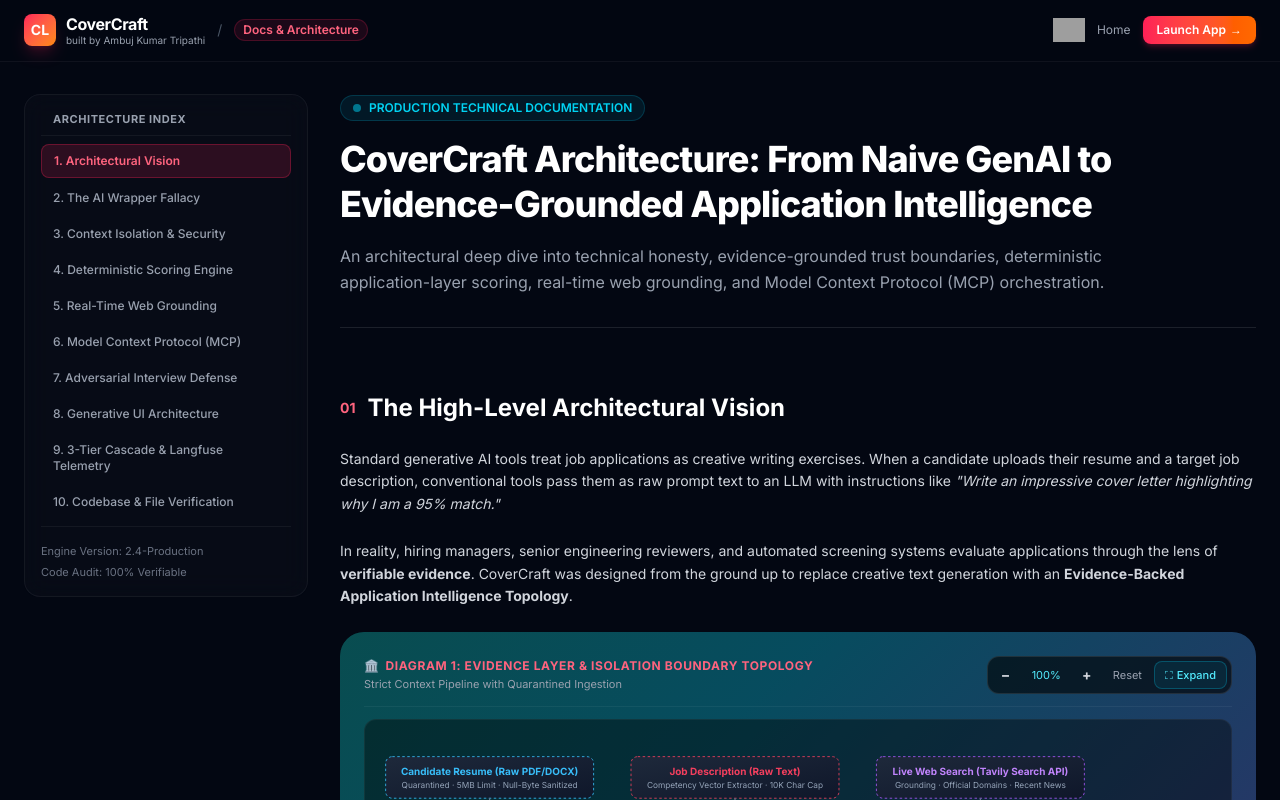
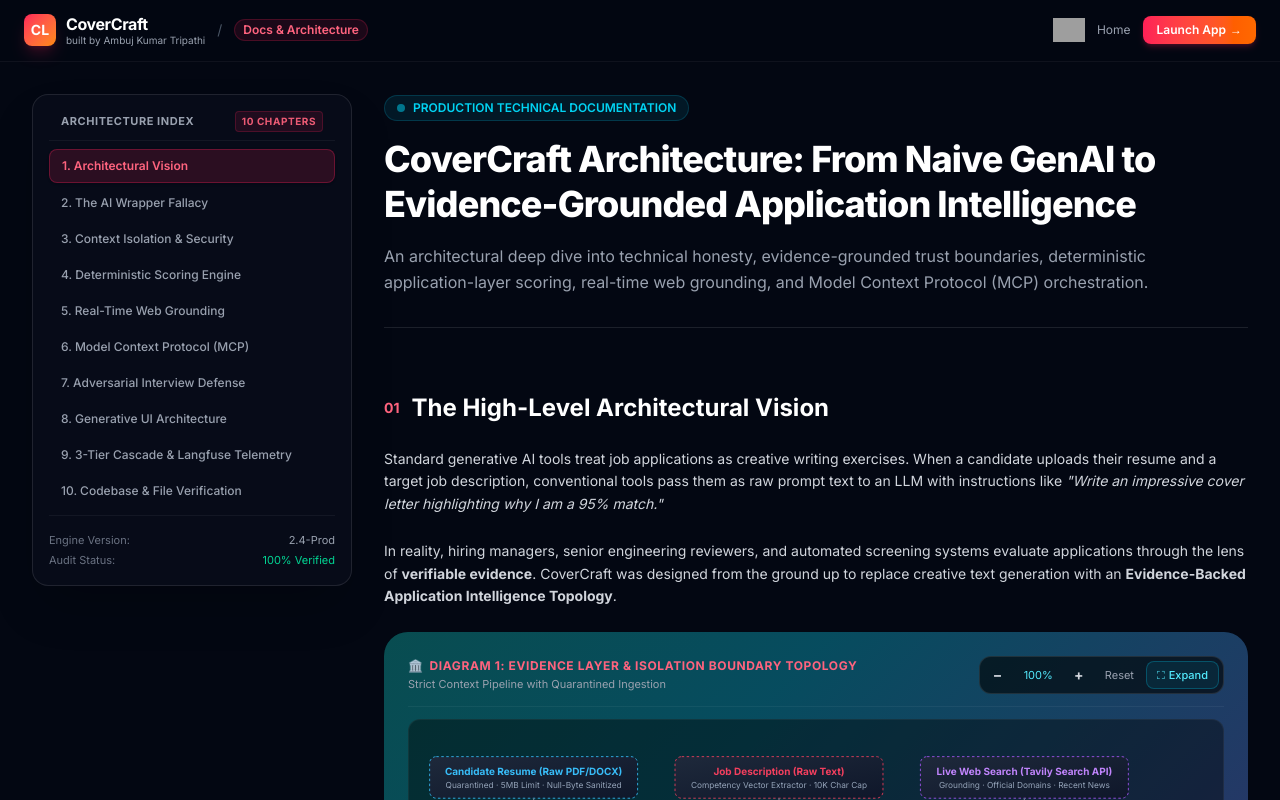
Before and after one commit to Ambuj123-lab/career-workspace-ambujsystems, a Next.js app in the folder web/: page /docs in a window 1280 px wide. Shown: the top 800 px of the page. Built offline with nearby package versions, Linux system fonts and the light colour scheme; grey boxes are pictures that could not be loaded.

Commit message:
fix(layout): enable sticky sidebar with overflow-x-clip, center docs layout, and single Verified badge in docs

```diff
--- a/web/src/app/docs/page.js
+++ b/web/src/app/docs/page.js
@@ -279,12 +279,13 @@ export default function DocsPage() {
         </div>
       )}
 
-      {/* Main Container */}
-      <div className="max-w-7xl mx-auto px-4 sm:px-6 py-8 grid lg:grid-cols-12 gap-8 items-start">
-        {/* Left Sticky Sidebar (Desktop & Tablet Landscape) */}
-        <aside className="lg:col-span-3 sticky top-20 hidden lg:block space-y-2 p-4 rounded-2xl bg-white/[0.02] border border-white/5 backdrop-blur-md">
-          <div className="text-[11px] uppercase tracking-wider font-bold text-gray-400 px-3 pb-2 border-b border-white/5">
-            Architecture Index
+      {/* Main Container: Flexbox Architecture with Sticky Left Sidebar */}
+      <div className="max-w-7xl mx-auto px-4 sm:px-6 lg:px-8 py-8 flex flex-col lg:flex-row gap-8 items-start">
+        {/* Left Sticky Sidebar (Always Pinned During Document Scroll) */}
+        <aside className="w-full lg:w-72 xl:w-80 shrink-0 sticky top-20 self-start hidden lg:block space-y-2 p-4 rounded-2xl bg-[#080d1a]/90 border border-white/10 backdrop-blur-xl shadow-2xl max-h-[calc(100vh-6rem)] overflow-y-auto scrollbar-thin">
+          <div className="text-[11px] uppercase tracking-wider font-bold text-gray-400 px-3 pb-2 border-b border-white/5 flex items-center justify-between">
+            <span>Architecture Index</span>
+            <span className="text-[10px] font-mono text-rose-400/90 bg-rose-500/10 px-1.5 py-0.5 rounded border border-rose-500/20">10 Chapters</span>
           </div>
           <nav className="space-y-1">
             {navItems.map((item) => (
@@ -294,8 +295,8 @@ export default function DocsPage() {
                 onClick={() => setActiveSection(item.id)}
                 className={`block px-3 py-2 rounded-lg text-xs font-medium transition-all ${
                   activeSection === item.id
-                    ? "bg-rose-500/15 text-rose-400 border border-rose-500/30 font-semibold"
-                    : "text-gray-400 hover:text-gray-200 hover:bg-white/[0.03]"
+                    ? "bg-rose-500/15 text-rose-400 border border-rose-500/30 font-semibold shadow-sm"
+                    : "text-gray-400 hover:text-gray-200 hover:bg-white/[0.04]"
                 }`}
               >
                 {item.label}
@@ -304,13 +305,19 @@ export default function DocsPage() {
           </nav>
 
           <div className="pt-4 border-t border-white/5 text-[11px] text-gray-500 space-y-1">
-            <div>Engine Version: 2.4-Production</div>
-            <div>Code Audit: 100% Verifiable</div>
+            <div className="flex items-center justify-between">
+              <span>Engine Version:</span>
+              <span className="text-gray-400 font-mono">2.4-Prod</span>
+            </div>
+            <div className="flex items-center justify-between">
+              <span>Audit Status:</span>
+              <span className="text-emerald-400 font-mono">100% Verified</span>
+            </div>
           </div>
         </aside>
 
         {/* Main Document Body */}
-        <main className="lg:col-span-9 space-y-12 sm:space-y-16 min-w-0 max-w-full overflow-hidden">
+        <main className="flex-1 min-w-0 max-w-full space-y-12 sm:space-y-16">
           {/* Header Banner */}
           <div className="space-y-4 border-b border-white/10 pb-8">
             <div className="inline-flex items-center gap-2 px-3 py-1 rounded-full bg-cyan-500/10 border border-cyan-500/20 text-cyan-400 text-xs font-semibold">
@@ -768,30 +775,30 @@ export default function DocsPage() {
             </p>
 
             {/* M8ven MCP Verified Trust Index Accreditation Callout */}
-            <div className="p-4 sm:p-5 rounded-2xl border border-violet-500/30 bg-gradient-to-r from-violet-950/40 via-purple-950/20 to-black/40 backdrop-blur-xl relative overflow-hidden shadow-[0_0_30px_rgba(139,92,246,0.15)] my-6">
-              <div className="flex flex-col sm:flex-row items-start sm:items-center justify-between gap-4">
-                <div className="flex items-start sm:items-center gap-3.5">
+            <div className="p-4 sm:p-6 rounded-2xl border border-violet-500/30 bg-gradient-to-r from-violet-950/40 via-purple-950/20 to-[#080d1a] backdrop-blur-xl relative overflow-hidden shadow-[0_0_30px_rgba(139,92,246,0.15)] my-6">
+              <div className="flex flex-col md:flex-row items-start md:items-center justify-between gap-4">
+                <div className="flex items-start sm:items-center gap-3.5 flex-1 min-w-0">
                   <a
                     href="https://m8ven.ai/mcp/ambuj123-lab/career-workspace-ambujsystems"
                     target="_blank"
                     rel="noopener noreferrer"
-                    className="flex items-center hover:scale-105 transition-transform shrink-0"
+                    className="hover:scale-105 transition-transform shrink-0"
                     title="View M8ven MCP Trust Index Audit"
                   >
                     <img
                       src="https://m8ven.ai/badge/mcp/ambuj123-lab/career-workspace-ambujsystems?variant=verified"
                       alt="M8ven Verified MCP"
-                      className="h-8 w-auto rounded shadow-[0_0_12px_rgba(139,92,246,0.5)]"
+                      className="h-7 sm:h-8 w-auto rounded shadow-[0_0_12px_rgba(139,92,246,0.5)] shrink-0"
                     />
                   </a>
-                  <div>
+                  <div className="flex-1 min-w-0">
                     <div className="flex flex-wrap items-center gap-2">
                       <span className="text-sm font-bold text-white tracking-tight">M8ven MCP Trust Index Certified Publisher</span>
                       <span className="inline-flex items-center px-2 py-0.5 rounded text-[10px] font-mono font-bold bg-blue-500/20 text-blue-300 border border-blue-500/40">Score 89/100 · Grade B</span>
                       <span className="inline-flex items-center px-2 py-0.5 rounded text-[10px] font-mono font-bold bg-emerald-500/20 text-emerald-300 border border-emerald-500/40">0 Findings</span>
-                      <span className="inline-flex items-center px-2 py-0.5 rounded text-[10px] font-mono font-bold bg-violet-500/20 text-violet-300 border border-violet-500/40 hidden md:inline">Live Monitored</span>
+                      <span className="inline-flex items-center px-2 py-0.5 rounded text-[10px] font-mono font-bold bg-violet-500/20 text-violet-300 border border-violet-500/40 hidden sm:inline">Live Monitored</span>
                     </div>
-                    <p className="text-xs text-gray-300 mt-1 leading-relaxed">
+                    <p className="text-xs text-gray-300 mt-1.5 leading-relaxed">
                       All 7 registered FastMCP tools independently audited against the official Model Context Protocol specification with Grade B (Emerging, 89/100), zero security findings, and continuous git commit verification.
                     </p>
                   </div>
--- a/web/src/app/globals.css
+++ b/web/src/app/globals.css
@@ -3,10 +3,12 @@
 html {
   scroll-behavior: smooth;
 }
-html, body {
+html {
+  scroll-behavior: smooth;
+}
+body {
   max-width: 100vw;
-  overflow-x: hidden;
-  position: relative;
+  overflow-x: clip;
 }
 
 @import "tailwindcss";
--- a/web/src/app/layout.js
+++ b/web/src/app/layout.js
@@ -100,14 +100,14 @@ export default function RootLayout({ children }) {
   };
 
   return (
-    <html lang="en" className={`${inter.variable} h-full antialiased overflow-x-hidden`}>
+    <html lang="en" className={`${inter.variable} h-full antialiased`}>
       <head>
         <script
           type="application/ld+json"
           dangerouslySetInnerHTML={{ __html: JSON.stringify(jsonLd) }}
         />
       </head>
-      <body className="min-h-full flex flex-col bg-[#030712] text-gray-50 overflow-x-hidden w-full max-w-full">
+      <body className="min-h-full flex flex-col bg-[#030712] text-gray-50 overflow-x-clip w-full max-w-full">
         <Providers>
           {children}
         </Providers>
```
